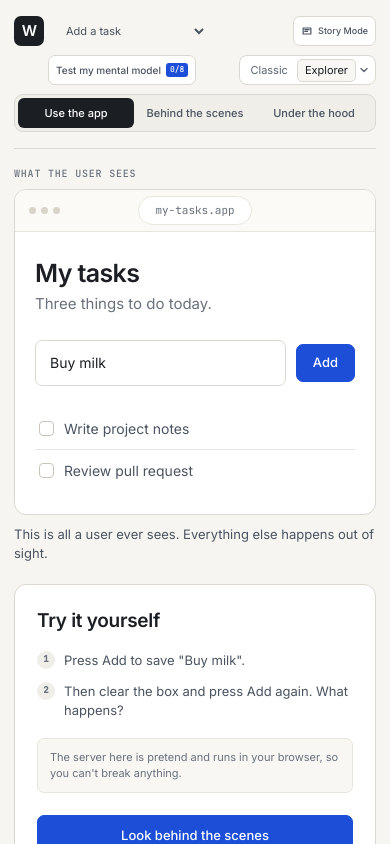
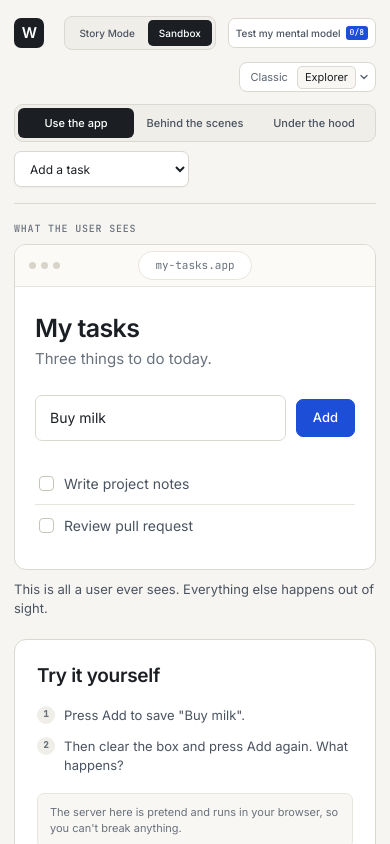
Before and after one commit to rs-jithesh/web-dev-explorer, a Svelte app: page /tasks#explorer/add/1/1 in a window 390 px wide. Shown: the top 844 px of the page. Built offline with nearby package versions, Linux system fonts and the light colour scheme.

Commit message:
style: align story and sandbox topbars

```diff
--- /dev/null
+++ b/src/ModeSwitch.svelte
@@ -0,0 +1,92 @@
+<script lang="ts">
+  let {
+    mode,
+    sandboxLocked = false,
+    onStory,
+    onSandbox,
+  }: {
+    mode: 'story' | 'sandbox'
+    sandboxLocked?: boolean
+    onStory: () => void
+    onSandbox: () => void
+  } = $props()
+</script>
+
+<div class="wfe-mode" role="group" aria-label="Story Mode or Sandbox">
+  <button
+    class="wfe-mode-btn"
+    class:is-active={mode === 'story'}
+    type="button"
+    aria-pressed={mode === 'story'}
+    onclick={onStory}
+  >
+    Story Mode
+  </button>
+  <button
+    class="wfe-mode-btn"
+    class:is-active={mode === 'sandbox'}
+    class:is-locked={sandboxLocked}
+    type="button"
+    aria-pressed={mode === 'sandbox'}
+    aria-disabled={sandboxLocked}
+    onclick={onSandbox}
+  >
+    Sandbox
+    {#if sandboxLocked}
+      <svg width="9" height="9" viewBox="0 0 10 10" fill="none" stroke="currentColor" stroke-width="1.2" aria-hidden="true">
+        <rect x="2.5" y="4.5" width="5" height="4" rx="1"></rect>
+        <path d="M3.5 4.5V3.2a1.5 1.5 0 0 1 3 0v1.3"></path>
+      </svg>
+    {/if}
+  </button>
+</div>
+
+<style>
+  .wfe-mode {
+    display: inline-flex;
+    gap: 2px;
+    padding: 3px;
+    border: 1px solid #dad8d0;
+    border-radius: 8px;
+    background: #efeee9;
+  }
+
+  .wfe-mode-btn {
+    display: inline-flex;
+    align-items: center;
+    gap: 5px;
+    min-height: 26px;
+    padding: 0 10px;
+    border: 1px solid transparent;
+    border-radius: 5px;
+    background: transparent;
+    color: #4a5360;
+    font-family: var(--sans, 'Inter', system-ui, sans-serif);
+    font-size: 10px;
+    font-weight: 500;
+    line-height: 1.5;
+    white-space: nowrap;
+  }
+
+  .wfe-mode-btn:hover {
+    color: #1b1f24;
+  }
+
+  .wfe-mode-btn.is-active {
+    background: #1b1f24;
+    color: #fff;
+  }
+
+  .wfe-mode-btn.is-active:hover {
+    color: #fff;
+  }
+
+  .wfe-mode-btn.is-locked {
+    color: #69717c;
+  }
+
+  .wfe-mode-btn:focus-visible {
+    outline: 2px solid #1d4ed8;
+    outline-offset: 2px;
+  }
+</style>
--- a/src/story/StoryApp.svelte
+++ b/src/story/StoryApp.svelte
@@ -2,6 +2,7 @@
   import { onMount, tick } from 'svelte'
   import { handleRequest, type Run } from '../engine/server'
   import type { Task } from '../engine/types'
+  import ModeSwitch from '../ModeSwitch.svelte'
   import {
     CHAPTER_CHOICES,
     PAYLOAD_CASES,
@@ -193,10 +194,6 @@
   }
 
   function openSandbox() {
-    if (!sandboxUnlocked) {
-      notice = 'Finish all chapters first.'
-      return
-    }
     onSandbox()
   }
 
@@ -652,31 +649,12 @@
       <span class="story-brand-name">Web Flow Explorer</span>
     </div>
 
-    <div class="story-mode" aria-label="Story Mode or Sandbox">
-      <button
-        class="story-mode-btn is-active"
-        type="button"
-        aria-pressed="true"
-        onclick={openPath}
-      >
-        Story Mode
-      </button>
-      <button
-        class="story-mode-btn"
-        class:is-locked={!sandboxUnlocked}
-        type="button"
-        aria-pressed="false"
-        aria-disabled={!sandboxUnlocked}
-        onclick={openSandbox}
-      >
-        Sandbox
-        {#if !sandboxUnlocked}
-          <svg class="story-lock" width="9" height="9" viewBox="0 0 10 10" fill="none" stroke="currentColor" stroke-width="1.2" aria-hidden="true">
-            <rect x="2.5" y="4.5" width="5" height="4" rx="1"></rect>
-            <path d="M3.5 4.5V3.2a1.5 1.5 0 0 1 3 0v1.3"></path>
-          </svg>
-        {/if}
-      </button>
+    <div class="story-mode-wrap">
+      <ModeSwitch
+        mode="story"
+        onStory={openPath}
+        onSandbox={openSandbox}
+      />
     </div>
 
     <div class="story-top-right">
@@ -777,25 +755,7 @@
           </div>
         </section>
 
-        <aside class="story-sandbox-card">
-          <h2>Sandbox</h2>
-          <p>{sandboxUnlocked ? 'Everything is open.' : 'Unlocks after chapter 6.'}</p>
-          {#if sandboxUnlocked}
-            <div class="story-sandbox-list">
-              <div class="story-sandbox-item"><span class="story-check">✓</span>All cases</div>
-              <div class="story-sandbox-item"><span class="story-check">✓</span>All switches</div>
-              <div class="story-sandbox-item"><span class="story-check">✓</span>Three depths</div>
-            </div>
-            <button class="story-btn story-btn-primary story-wide" type="button" onclick={openSandbox}>Open</button>
-          {:else}
-            <div class="story-sandbox-list">
-              <div class="story-sandbox-item"><span class="story-lock-small">●</span>Scenarios</div>
-              <div class="story-sandbox-item"><span class="story-lock-small">●</span>Switches</div>
-              <div class="story-sandbox-item"><span class="story-lock-small">●</span>Depths</div>
-            </div>
-            <button class="story-btn story-wide" type="button" disabled>Locked</button>
-          {/if}
-        </aside>
+
       </div>
     </main>
   {:else}
@@ -973,7 +933,7 @@
         <aside class="story-side">
           {#if phase === 'done'}
             <section class="story-unlock-card">
-              <h2>{sandboxUnlocked ? 'Sandbox open' : 'Unlocked'}</h2>
+              <h2>{sandboxUnlocked ? 'All chapters complete' : 'Unlocked'}</h2>
               <div class="story-unlock-list">
                 {#if sandboxUnlocked}
                   <div class="story-unlock-item"><span class="story-check">✓</span><span><strong>All cases</strong></span></div>
--- a/src/story/story.css
+++ b/src/story/story.css
@@ -93,47 +93,6 @@
   white-space: nowrap;
 }
 
-.story-mode {
-  display: inline-flex;
-  gap: 2px;
-  padding: 3px;
-  border: 1px solid var(--story-line);
-  border-radius: 8px;
-  background: #efeee9;
-}
-
-.story-mode-btn {
-  display: inline-flex;
-  align-items: center;
-  gap: 5px;
-  min-height: 26px;
-  padding: 0 10px;
-  border: 1px solid transparent;
-  border-radius: 5px;
-  background: transparent;
-  color: var(--story-body);
-  font-size: 10px;
-  font-weight: 500;
-  white-space: nowrap;
-}
-
-.story-mode-btn.is-active {
-  background: var(--story-ink);
-  color: #fff;
-}
-
-.story-mode-btn.is-locked {
-  color: var(--story-muted);
-}
-
-.story-mode-btn:hover {
-  color: var(--story-ink);
-}
-
-.story-mode-btn.is-active:hover {
-  color: #fff;
-}
-
 .story-lock {
   opacity: 0.65;
 }
@@ -143,6 +102,10 @@
   align-items: center;
   gap: 10px;
   margin-left: auto;
+}
+
+.story-mode-wrap {
+  display: inline-flex;
 }
 
 .story-depth {
@@ -268,7 +231,7 @@
 
 .story-entry-grid {
   display: grid;
-  grid-template-columns: minmax(0, 1fr) 320px;
+  grid-template-columns: minmax(0, 1fr);
   gap: 22px;
   align-items: start;
 }
@@ -1784,7 +1747,7 @@
     display: none;
   }
 
-  .story-mode {
+  .story-mode-wrap {
     margin-left: auto;
   }
 
--- a/src/v2/App.svelte
+++ b/src/v2/App.svelte
@@ -23,6 +23,7 @@
   import { evidenceFor } from './evidence'
   import { MENTAL_QUESTIONS, type MentalQuestion } from './questions'
   import { v2Prompt } from './tutor'
+  import ModeSwitch from '../ModeSwitch.svelte'
   import EvidenceCard from './EvidenceCard.svelte'
   import QuestionDrawer from './QuestionDrawer.svelte'
   import StepRail from './StepRail.svelte'
@@ -548,25 +549,15 @@
   <h1 class="v2-sr-only">Web Flow Explorer: {lesson.title}</h1>
 
   <header class="v2-topbar">
-    <div class="v2-brand">
-      <span class="v2-logo" aria-hidden="true">W</span>
-      <span class="v2-brand-name">{APP_COPY.brand}</span>
-      <label class="v2-lesson-label">
-        <span class="v2-sr-only">Lesson</span>
-        <select
-          class="v2-lesson-select"
-          value={lessonId}
-          onchange={(event) =>
-            resetForLesson(event.currentTarget.value as ExplorerLessonId)}
-        >
-          {#each EXPLORER_LESSONS as item (item.id)}
-            <option value={item.id}>{item.navLabel}</option>
-          {/each}
-        </select>
-      </label>
-    </div>
+    <div class="v2-topbar-main">
+      <div class="v2-brand">
+        <span class="v2-logo" aria-hidden="true">W</span>
+        <span class="v2-brand-name">{APP_COPY.brand}</span>
+      </div>
 
-    <nav class="v2-depth" aria-label="Depth">
+      <ModeSwitch mode="sandbox" onStory={onStory} onSandbox={() => {}} />
+
+      <nav class="v2-depth" aria-label="Depth">
       {#each DEPTH_OPTIONS as option (option.level)}
         <button
           class="v2-depth-btn"
@@ -580,18 +571,6 @@
         </button>
       {/each}
     </nav>
-
-    <button
-      class="v2-story-btn"
-      type="button"
-      onclick={onStory}
-    >
-      <svg width="12" height="12" viewBox="0 0 14 14" fill="none" stroke="currentColor" stroke-width="1.4" stroke-linecap="round" stroke-linejoin="round" aria-hidden="true">
-        <path d="M2.5 3.5h9v7h-9z"></path>
-        <path d="M4.5 5.5h5M4.5 7.5h3"></path>
-      </svg>
-      Story Mode
-    </button>
 
     <button
       class="v2-mental-btn"
@@ -610,6 +589,23 @@
     </button>
 
     <VersionToggle {view} onChange={onChangeView} />
+    </div>
+
+    <div class="v2-lesson-row">
+      <label class="v2-lesson-label">
+        <span class="v2-sr-only">Lesson</span>
+        <select
+          class="v2-lesson-select"
+          value={lessonId}
+          onchange={(event) =>
+            resetForLesson(event.currentTarget.value as ExplorerLessonId)}
+        >
+          {#each EXPLORER_LESSONS as item (item.id)}
+            <option value={item.id}>{item.navLabel}</option>
+          {/each}
+        </select>
+      </label>
+    </div>
   </header>
 
   <main class="v2-main">
--- a/src/v2/v2.css
+++ b/src/v2/v2.css
@@ -26,11 +26,19 @@
 
 .v2-topbar {
   display: flex;
+  flex-direction: column;
+  align-items: stretch;
+  gap: 10px;
+  padding-bottom: 16px;
+  border-bottom: 1px solid var(--v2-border);
+}
+
+.v2-topbar-main {
+  display: flex;
   align-items: center;
   flex-wrap: wrap;
   gap: 12px;
-  padding-bottom: 16px;
-  border-bottom: 1px solid var(--v2-border);
+  width: 100%;
 }
 
 .v2-brand {
@@ -107,33 +115,6 @@
   color: #fff;
 }
 
-.v2-story-btn {
-  display: inline-flex;
-  align-items: center;
-  gap: 5px;
-  min-height: 30px;
-  padding: 0 9px;
-  border: 1px solid var(--v2-border);
-  border-radius: 7px;
-  background: #fff;
-  color: var(--v2-body);
-  font-family: inherit;
-  font-size: 10px;
-  font-weight: 500;
-  white-space: nowrap;
-}
-
-.v2-story-btn:hover {
-  border-color: var(--v2-blue-line);
-  background: var(--v2-blue-soft);
-  color: var(--v2-blue);
-}
-
-.v2-story-btn:focus-visible {
-  outline: 2px solid var(--v2-blue);
-  outline-offset: 2px;
-}
-
 .v2-mental-btn {
   display: inline-flex;
   align-items: center;
@@ -1281,12 +1262,6 @@
     font-size: 10px;
   }
 
-  .v2-story-btn {
-    order: 2;
-    padding: 0 7px;
-    font-size: 9px;
-  }
-
   .v2-depth {
     order: 3;
     flex: 1 1 100%;
@@ -1377,28 +1352,38 @@
   }
 }
 
+.v2-lesson-row {
+  display: flex;
+  align-items: center;
+}
+
 .v2-lesson-label {
   display: inline-flex;
   min-width: 0;
 }
 
 .v2-lesson-select {
-  max-width: 220px;
-  min-height: 28px;
-  padding: 3px 22px 3px 8px;
-  border: 1px solid transparent;
-  border-radius: 6px;
-  background: transparent;
-  color: var(--v2-body);
+  width: 260px;
+  max-width: 100%;
+  min-height: 36px;
+  padding: 0 30px 0 11px;
+  border: 1px solid var(--v2-border);
+  border-radius: 7px;
+  background: #fff;
+  color: var(--v2-ink);
   font-family: var(--sans, 'Inter', system-ui, sans-serif);
   font-size: 12px;
-}
-
-.v2-lesson-select:hover,
+  box-shadow: 0 1px 2px rgb(27 31 36 / 4%);
+}
+
+.v2-lesson-select:hover {
+  border-color: #bdbab0;
+}
+
 .v2-lesson-select:focus {
-  border-color: var(--v2-border);
-  background: #f8f7f4;
-  color: var(--v2-ink);
+  border-color: var(--v2-blue);
+  outline: 2px solid rgb(29 78 216 / 14%);
+  outline-offset: 0;
 }
 
 .v2-case-select-wrap {
@@ -1534,8 +1519,9 @@
   }
 
   .v2-lesson-select {
-    max-width: 165px;
-    font-size: 11px;
+    width: min(260px, 100%);
+    max-width: none;
+    font-size: 12px;
   }
 
   .v2-case-select {
```
